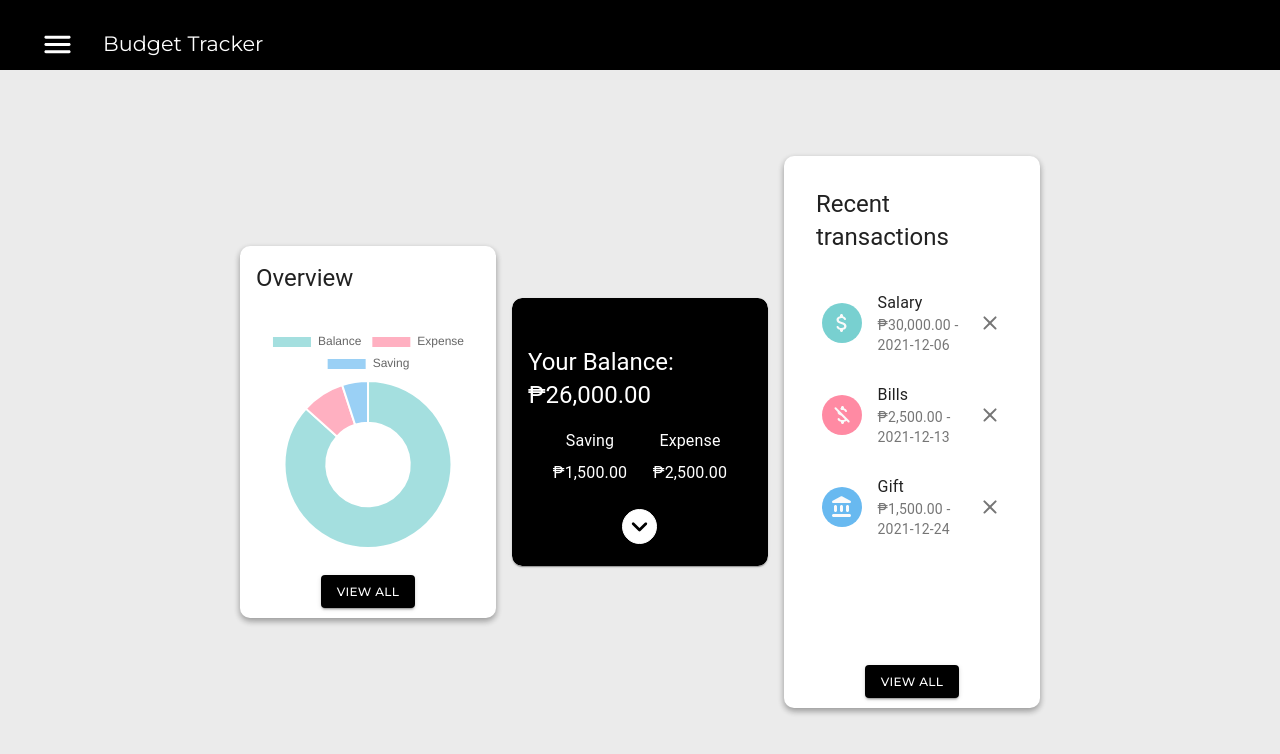
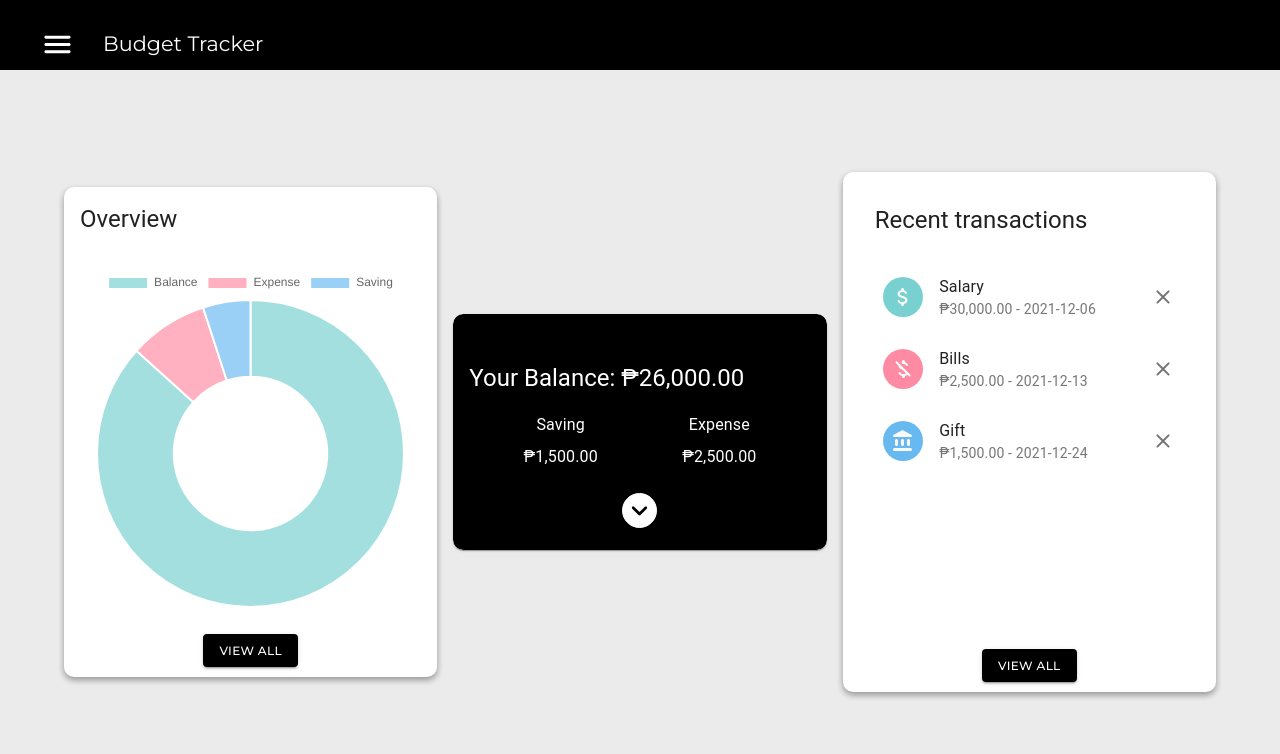
Before and after one commit to kennssscarlooo/budget-tracker, a React (Create React App) app: page / in a window 1280 px wide. Shown: the top 754 px of the page. Built offline with nearby package versions, Linux system fonts and the light colour scheme.

Commit message:
Update pages.js

```diff
--- a/src/pages/pages.js
+++ b/src/pages/pages.js
@@ -32,7 +32,7 @@ export default makeStyles((theme) => ({
   section: {
     margin: "10px auto",
     width: "90vw",
-    maxWidth: "800px",
+    maxWidth: "1200px",
   },
   recent: {
     borderRadius: "10px",
```
